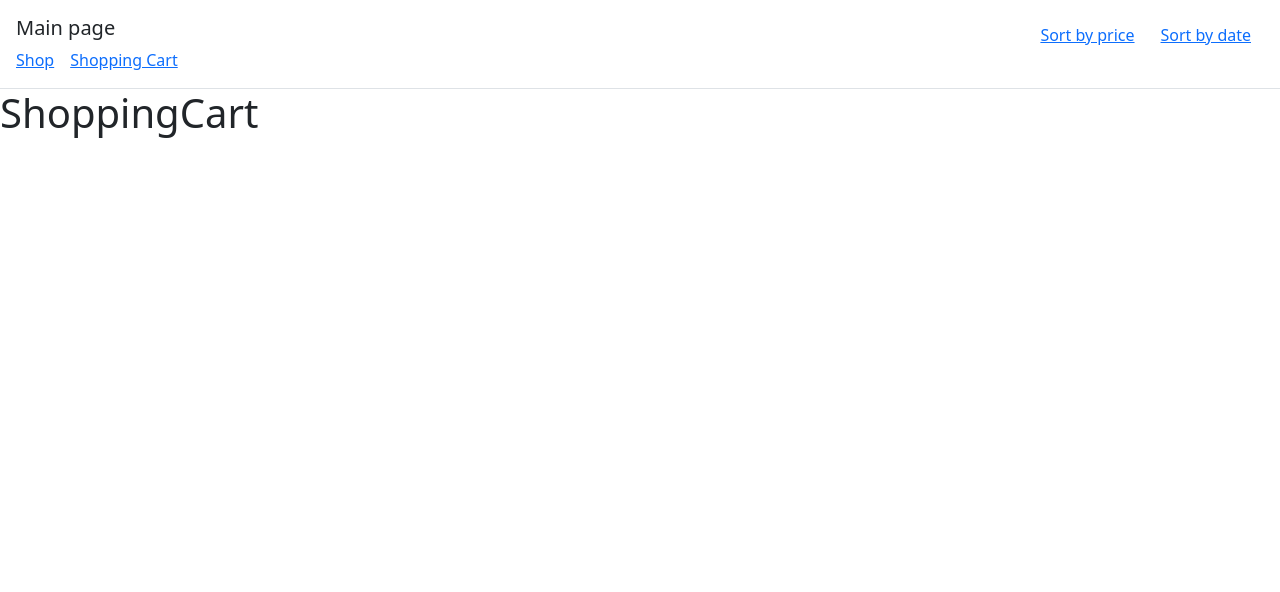
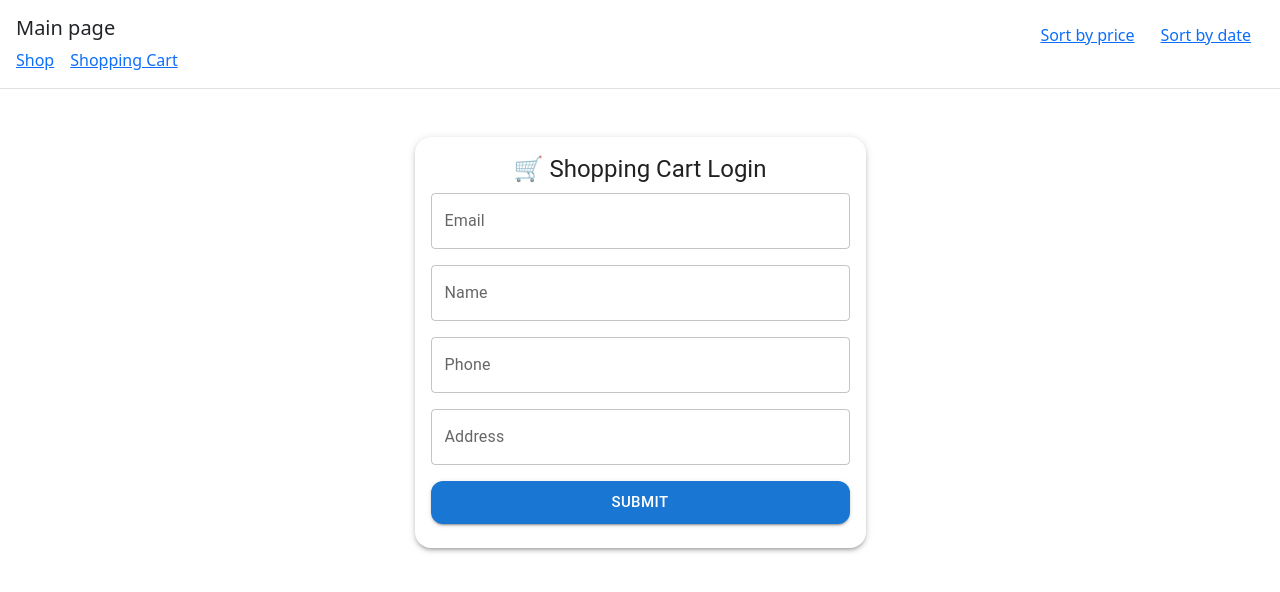
Before and after one commit to m1liaron/flower-delivery-app, a React (Vite) app in the folder frontend/: page /shopping_cart in a window 1280 px wide. Shown: the top 592 px of the page. Built offline with nearby package versions, Linux system fonts and the light colour scheme.

Commit message:
feat: added shopping cart

```diff
--- a/frontend/package.json
+++ b/frontend/package.json
@@ -19,6 +19,7 @@
 		"react": "^19.1.1",
 		"react-bootstrap": "^2.10.10",
 		"react-dom": "^19.1.1",
+		"react-hook-form": "^7.62.0",
 		"react-router-dom": "^7.8.2"
 	},
 	"devDependencies": {
--- a/frontend/src/pages/Home/Home.tsx
+++ b/frontend/src/pages/Home/Home.tsx
@@ -28,6 +28,7 @@ const HomePage = () => {
 
 	useEffect(() => {
 		const fetchProducts = async () => {
+			if (!selectedShop) return;
 			const res = await axiosInstance.get(`/flowers/${selectedShop._id}`);
 			setProducts(res.data);
 		};
@@ -57,7 +58,8 @@ const HomePage = () => {
 				{/* Products Grid */}
 				<Col md={10}>
 					<Row>
-						{products.map((product: Flower) => (
+						{products.length > 0 &&
+							products.map((product: Flower) => (
 								<Col md={3} key={product._id} className="mb-3">
 									<Card variant="outlined">
 										<CardContent className="text-center">
--- a/frontend/src/pages/ShoppingCart/ShoppingCart.tsx
+++ b/frontend/src/pages/ShoppingCart/ShoppingCart.tsx
@@ -1,8 +1,112 @@
+import {
+	Button,
+	Card,
+	CardContent,
+	TextField,
+	Typography,
+} from "@mui/material";
+import { Col, Container, Row } from "react-bootstrap";
+import {
+	type Control,
+	Controller,
+	type FieldErrors,
+	useForm,
+} from "react-hook-form";
+
+type FormValues = {
+	name: string;
+	email: string;
+	phone: number;
+	address: string;
+};
+
+// Reusable field generator
+const renderInput = (
+	control: Control<FormValues>,
+	errors: FieldErrors<FormValues>,
+	name: keyof FormValues,
+	label: string,
+	type: string,
+	rules: any = {},
+) => (
+	<div className="mb-3">
+		<Controller
+			name={name}
+			control={control}
+			defaultValue={"" as any}
+			rules={rules}
+			render={({ field }) => (
+				<TextField
+					{...field}
+					fullWidth
+					label={label}
+					type={type}
+					variant="outlined"
+					error={!!errors[name]}
+					helperText={errors[name]?.message as string}
+				/>
+			)}
+		/>
+	</div>
+);
+
 const ShoppingCart = () => {
+	const {
+		control,
+		handleSubmit,
+		formState: { errors },
+	} = useForm<FormValues>();
+
+	const onSubmit = (data: FormValues) => {
+		console.log(data);
+	};
+
 	return (
-		<>
-			<h1>ShoppingCart</h1>
-		</>
+		<Container className="mt-5">
+			<Row className="justify-content-center">
+				<Col md={6} lg={5}>
+					<Card elevation={3} style={{ borderRadius: "16px" }}>
+						<CardContent>
+							<Typography variant="h5" align="center" gutterBottom>
+								🛒 Shopping Cart Login
+							</Typography>
+
+							<form onSubmit={handleSubmit(onSubmit)}>
+								{renderInput(control, errors, "email", "Email", "email", {
+									required: "Email is required",
+								})}
+								{renderInput(control, errors, "name", "Name", "text", {
+									required: "Name is required",
+									minLength: { value: 6, message: "At least 6 characters" },
+								})}
+								{renderInput(control, errors, "phone", "Phone", "tel", {
+									required: "Phone is required",
+									pattern: {
+										value: /^[0-9]{10,15}$/,
+										message: "Enter a valid phone number",
+									},
+								})}
+								{renderInput(control, errors, "address", "Address", "text", {
+									required: "Address is required",
+									minLength: { value: 10, message: "At least 10 characters" },
+								})}
+
+								<Button
+									fullWidth
+									type="submit"
+									variant="contained"
+									color="primary"
+									size="large"
+									style={{ borderRadius: "12px" }}
+								>
+									Submit
+								</Button>
+							</form>
+						</CardContent>
+					</Card>
+				</Col>
+			</Row>
+		</Container>
 	);
 };
 
```
Also changed, not shown: 1 other file (tests, documents, lock files or other folders). Lines whose indentation alone changed are shown as unchanged.
